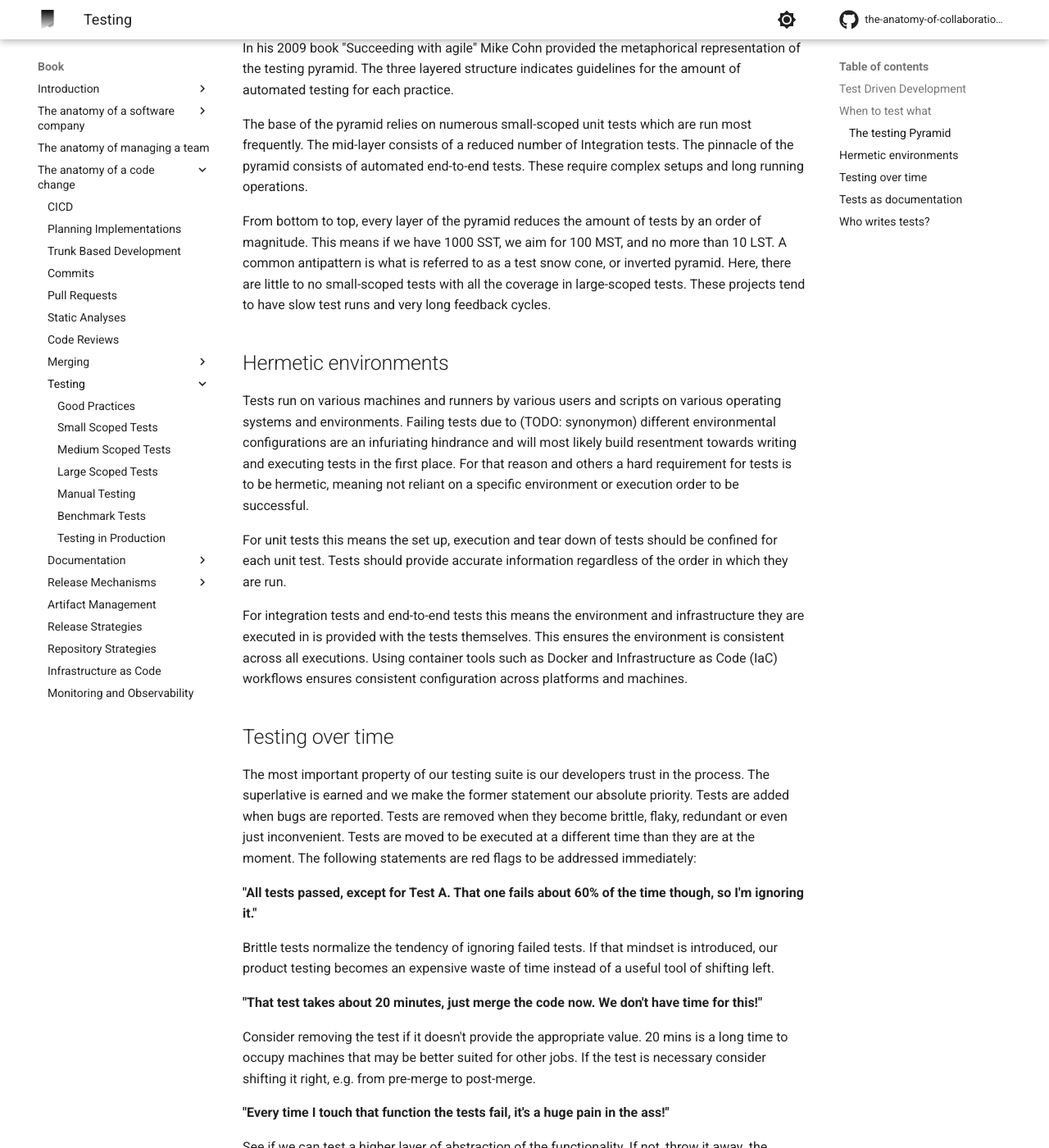
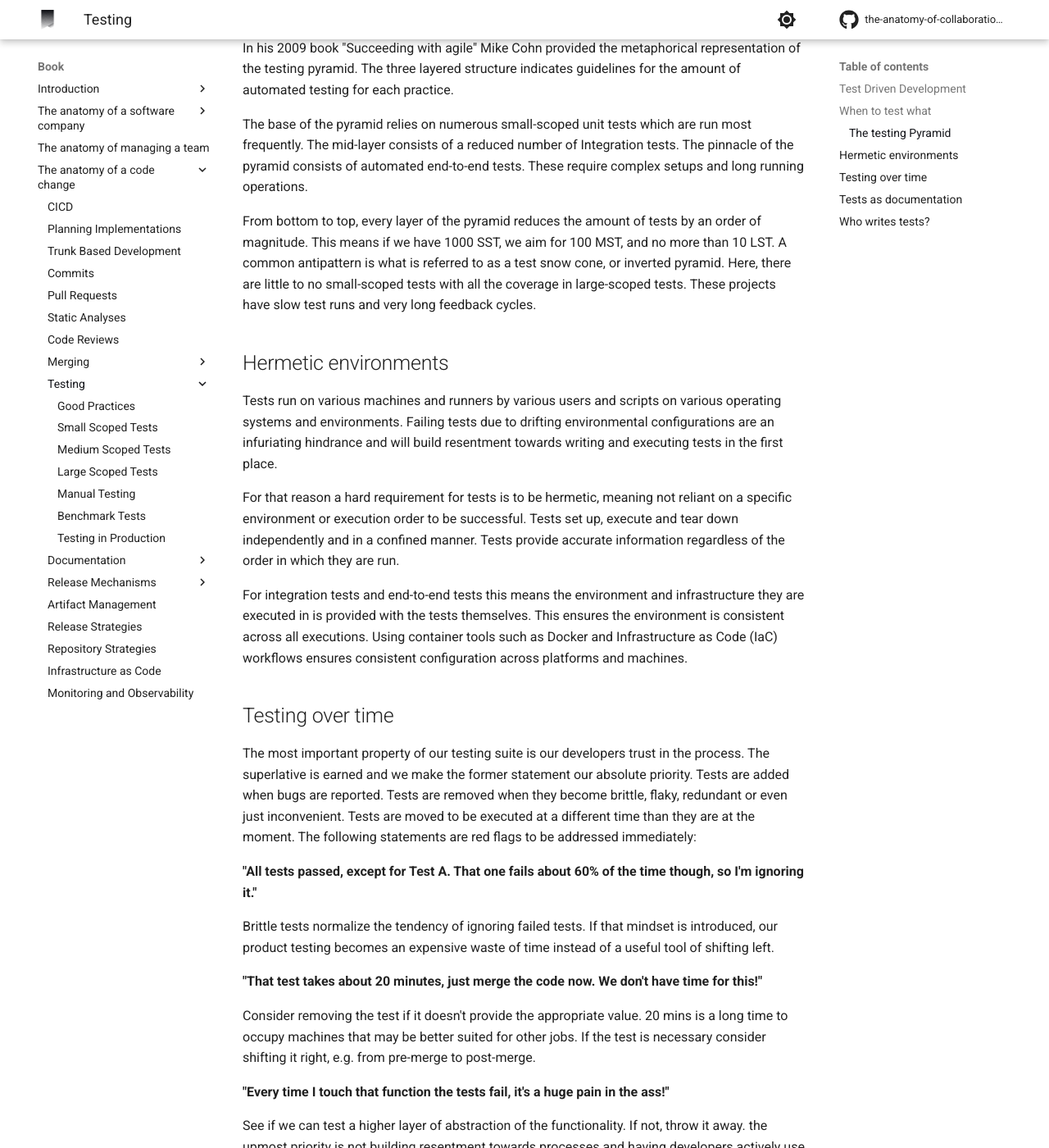
Before and after one commit to engineering-collaboration/book, an MkDocs documentation site: the page built from docs/book/anatomy-of-a-code-change/testing/README.md, in a window 1280 px wide and 1400 px high, scrolled down 1137 px. Shown: the whole window at 82% size. Built offline with MkDocs 1.6.1 and Material for MkDocs 9.7.7, drawn with Linux system fonts in a browser that asks for light colours; comment, search, counter and statistics services are not loaded; some of the changed text lies outside the part shown.

Commit message:
Remove speculative forms

```diff
--- a/docs/book/anatomy-of-a-code-change/testing/README.md
+++ b/docs/book/anatomy-of-a-code-change/testing/README.md
@@ -1,8 +1,8 @@
 # Tests
 
-Throughout our industry we consensually lament the lack of documentation across the board. Testing, contrarily, has become a somewhat divisive topic. If not done adequately for our use case we might be better off doing significantly less of it. Zealously over-testing potentially ends up being as expensive as imprudently disregarding testing altogether.
+Throughout our industry we consensually lament the lack of documentation across the board. Testing, contrarily, has become a somewhat divisive topic. If not done adequately for our use case we are better off doing significantly less of it. Zealously over-testing potentially ends up being as expensive as imprudently disregarding testing altogether.
 
-This chapter covers what we have found to be generally most useful. From all the chapters in this book, this is the one we shy away from directly applying to our situations. Successful and sensible testing has to be modeled to our teams needs and evolve over time. We revisit our testing strategy periodically, especially after significant events or post mortems.
+This chapter covers what we have found to be generally most useful. From all the chapters in this book, we discourage directly applying this chapter to our situation. Successful and sensible testing is modeled to our teams needs and evolve over time. We revisit our testing strategy periodically, especially after significant events or post mortems.
 
 ## Test Driven Development
 
@@ -26,13 +26,13 @@ In his 2009 book "Succeeding with agile" Mike Cohn provided the metaphorical rep
 
 The base of the pyramid relies on numerous small-scoped unit tests which are run most frequently. The mid-layer consists of a reduced number of Integration tests. The pinnacle of the pyramid consists of automated end-to-end tests. These require complex setups and long running operations.
 
-From bottom to top, every layer of the pyramid reduces the amount of tests by an order of magnitude. This means if we have 1000 SST, we aim for 100 MST, and no more than 10 LST. A common antipattern is what is referred to as a test snow cone, or inverted pyramid. Here, there are little to no small-scoped tests with all the coverage in large-scoped tests. These projects tend to have slow test runs and very long feedback cycles.
+From bottom to top, every layer of the pyramid reduces the amount of tests by an order of magnitude. This means if we have 1000 SST, we aim for 100 MST, and no more than 10 LST. A common antipattern is what is referred to as a test snow cone, or inverted pyramid. Here, there are little to no small-scoped tests with all the coverage in large-scoped tests. These projects have slow test runs and very long feedback cycles.
 
 ## Hermetic environments
 
-Tests run on various machines and runners by various users and scripts on various operating systems and environments. Failing tests due to (TODO: synonymon) different environmental configurations are an infuriating hindrance and will most likely build resentment towards writing and executing tests in the first place. For that reason and others a hard requirement for tests is to be hermetic, meaning not reliant on a specific environment or execution order to be successful.
+Tests run on various machines and runners by various users and scripts on various operating systems and environments. Failing tests due to drifting environmental configurations are an infuriating hindrance and will build resentment towards writing and executing tests in the first place.
 
-For unit tests this means the set up, execution and tear down of tests should be confined for each unit test. Tests should provide accurate information regardless of the order in which they are run.
+For that reason a hard requirement for tests is to be hermetic, meaning not reliant on a specific environment or execution order to be successful. Tests set up, execute and tear down independently and in a confined manner. Tests provide accurate information regardless of the order in which they are run.
 
 For integration tests and end-to-end tests this means the environment and infrastructure they are executed in is provided with the tests themselves. This ensures the environment is consistent across all executions. Using container tools such as Docker and Infrastructure as Code (IaC) workflows ensures consistent configuration across platforms and machines.
 
```
Also changed, not shown: other parts of docs/book/anatomy-of-a-code-change/testing/README.md (+2 -2 lines).
